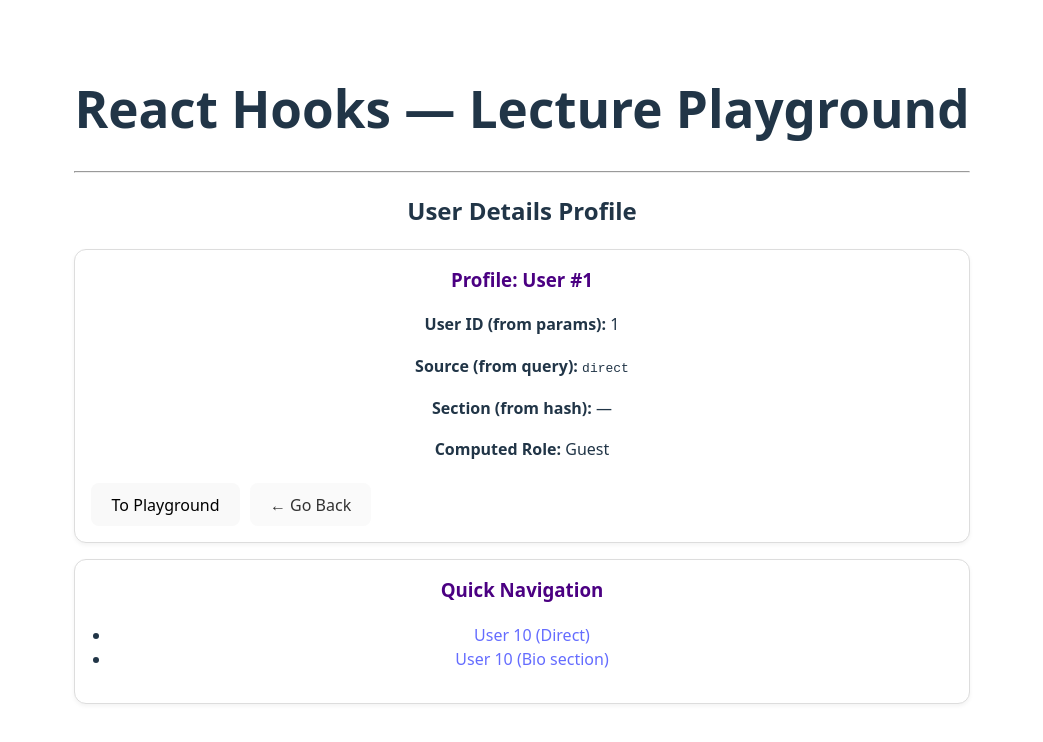
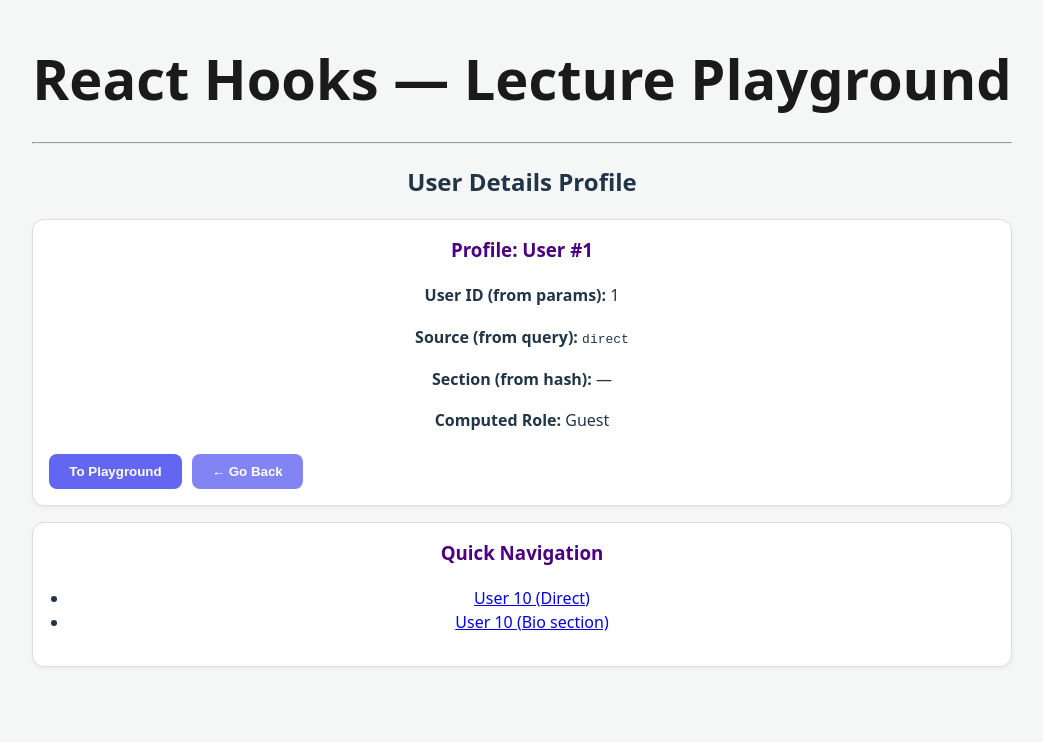
Before and after one commit to mihov-yurij/my-react-lecture, a React (Vite) app: page /users/1 in a window 1280 px wide. Shown: the top 742 px of the page, without its empty margins (118-1161 px from the left). Built offline with nearby package versions, Linux system fonts and the light colour scheme.

Commit message:
fix project

```diff
--- a/package.json
+++ b/package.json
@@ -10,13 +10,17 @@
     "preview": "vite preview"
   },
   "dependencies": {
+    "@types/react-datepicker": "^6.2.0",
     "react": "^19.2.4",
+    "react-colorful": "^5.6.1",
     "react-countup": "^6.5.3",
+    "react-datepicker": "^9.1.0",
     "react-dom": "^19.2.4",
     "react-icons": "^5.6.0",
     "react-idle-timer": "^5.7.3",
     "react-modal": "^3.16.3",
     "react-router": "^7.14.0",
+    "react-router-dom": "^7.14.0",
     "react-toastify": "^11.0.5",
     "react-tooltip": "^5.30.0"
   },
@@ -25,6 +29,7 @@
     "@types/node": "^24.12.2",
     "@types/react": "^19.2.14",
     "@types/react-dom": "^19.2.3",
+    "@types/react-modal": "^3.16.3",
     "@vitejs/plugin-react": "^6.0.1",
     "eslint": "^9.39.4",
     "eslint-plugin-react-hooks": "^7.0.1",
--- a/src/App.css
+++ b/src/App.css
@@ -5,54 +5,63 @@
   text-align: center;
 }
 
-.logo {
-  height: 6em;
-  padding: 1.5em;
-  will-change: filter;
-  transition: filter 300ms;
-}
-.logo:hover {
-  filter: drop-shadow(0 0 2em #646cffaa);
-}
-.logo.react:hover {
-  filter: drop-shadow(0 0 2em #61dafbaa);
+.tutorial {
+  background: white;
+  padding: 2rem;
+  border-radius: 16px;
+  box-shadow: 0 4px 20px rgba(0, 0, 0, 0.08);
+  margin-top: 2rem;
+  transition: transform 0.2s;
 }
 
-@keyframes logo-spin {
-  from {
-    transform: rotate(0deg);
+.align-center {
+  display: flex;
+  flex-direction: column; /* По умолчанию для мобилок в колонку */
+  align-items: center;
+  gap: 1rem;
+}
+
+/* Медиа-запрос для планшетов и ПК */
+@media (min-width: 768px) {
+  h1 {
+    font-size: 3.5rem;
   }
-  to {
-    transform: rotate(360deg);
+
+  .align-center {
+    flex-direction: row; /* На больших экранах в ряд */
+    justify-content: center;
+  }
+
+  .tutorial {
+    padding: 3rem;
   }
 }
 
-@media (prefers-reduced-motion: no-preference) {
-  a:nth-of-type(2) .logo {
-    animation: logo-spin infinite 20s linear;
+/* Медиа-запрос для очень маленьких экранов */
+@media (max-width: 480px) {
+  #root {
+    padding: 1rem;
+  }
+
+  h1 {
+    font-size: 1.8rem;
+  }
+
+  input {
+    font-size: 0.9rem;
   }
 }
 
-.card {
-  padding: 2em;
+button {
+  background-color: #6366f1;
+  color: white;
+  border: none;
+  padding: 10px 20px;
+  border-radius: 8px;
+  cursor: pointer;
+  font-weight: 600;
 }
 
-.read-the-docs {
-  color: #888;
+button:hover {
+  background-color: #4f46e5;
 }
-
-.modal {
-  position: absolute;
-  top: 50%;
-  left: 50%;
-  transform: translate(-50%, -50%);
-  width: 80%;
-  height: 80%;
-  background: white;
-  display: flex;
-  align-items: center;
-  justify-content: center;
-  z-index: 1000;
-  border: 1px solid #000;
-  box-shadow: 0 14px 18px rgba(0, 0, 0, 0.2);
-}
--- a/src/abstarction/index.ts
+++ b/src/abstarction/index.ts
@@ -1,3 +1,3 @@
 export type Nullable<T> = T | null;
 export type Optional<T> = T | undefined;
-export type CustomAny = any;
+export type CustomAny = unknown;
--- a/src/index.css
+++ b/src/index.css
@@ -1,68 +1,37 @@
 :root {
-  font-family: system-ui, Avenir, Helvetica, Arial, sans-serif;
+  font-family: 'Inter', system-ui, Avenir, Helvetica, Arial, sans-serif;
   line-height: 1.5;
   font-weight: 400;
-
   color-scheme: light dark;
-  color: rgba(255, 255, 255, 0.87);
-  background-color: #242424;
-
-  font-synthesis: none;
-  text-rendering: optimizeLegibility;
-  -webkit-font-smoothing: antialiased;
-  -moz-osx-font-smoothing: grayscale;
-}
-
-a {
-  font-weight: 500;
-  color: #646cff;
-  text-decoration: inherit;
-}
-a:hover {
-  color: #535bf2;
+  background-color: #f4f7f6;
+  color: #213547;
 }
 
 body {
   margin: 0;
   display: flex;
-  place-items: center;
+  place-items: flex-start center;
   min-width: 320px;
   min-height: 100vh;
 }
 
 h1 {
-  font-size: 3.2em;
+  font-size: 2.5rem;
   line-height: 1.1;
+  color: #1a1a1a;
+  margin-bottom: 2rem;
 }
 
-button {
-  border-radius: 8px;
-  border: 1px solid transparent;
-  padding: 0.6em 1.2em;
-  font-size: 1em;
-  font-weight: 500;
-  font-family: inherit;
-  background-color: #1a1a1a;
-  cursor: pointer;
-  transition: border-color 0.25s;
-}
-button:hover {
-  border-color: #646cff;
-}
-button:focus,
-button:focus-visible {
-  outline: 4px auto -webkit-focus-ring-color;
+
+.react-datepicker-wrapper {
+  width: 100%;
+  max-width: 300px;
 }
 
-@media (prefers-color-scheme: light) {
-  :root {
-    color: #213547;
-    background-color: #ffffff;
-  }
-  a:hover {
-    color: #747bff;
-  }
-  button {
-    background-color: #f9f9f9;
-  }
+input {
+  width: 100%;
+  padding: 12px;
+  border-radius: 8px;
+  border: 1px solid #ccc;
+  font-size: 1rem;
 }
```
Also changed, not shown: src/components/component-use-memo/index.tsx (+9 -3 lines), src/components/component-use-ref/index.tsx (+16 -10 lines), src/components/component-user-callback/Search.tsx (+5 -3 lines), src/components/component-user-callback/index.tsx (+19 -15 lines), 1 other file (tests, documents, lock files or other folders).
